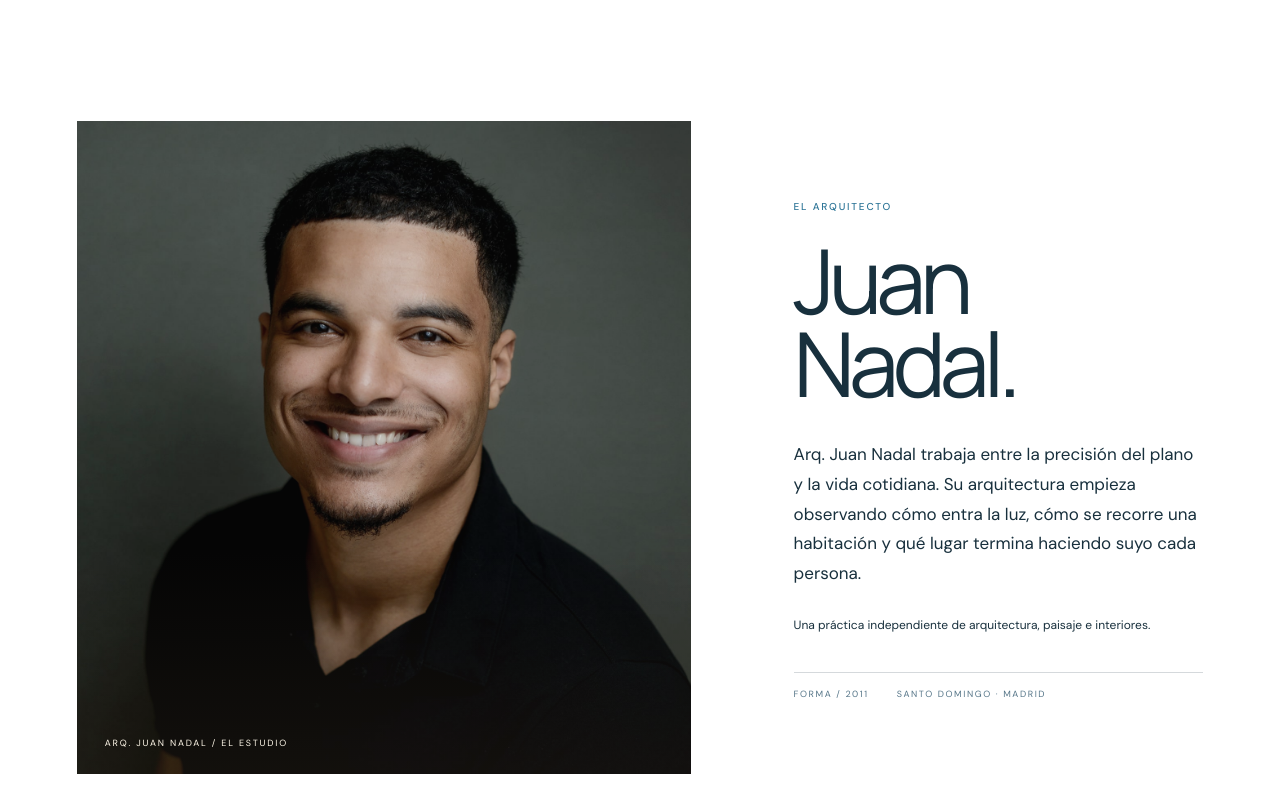
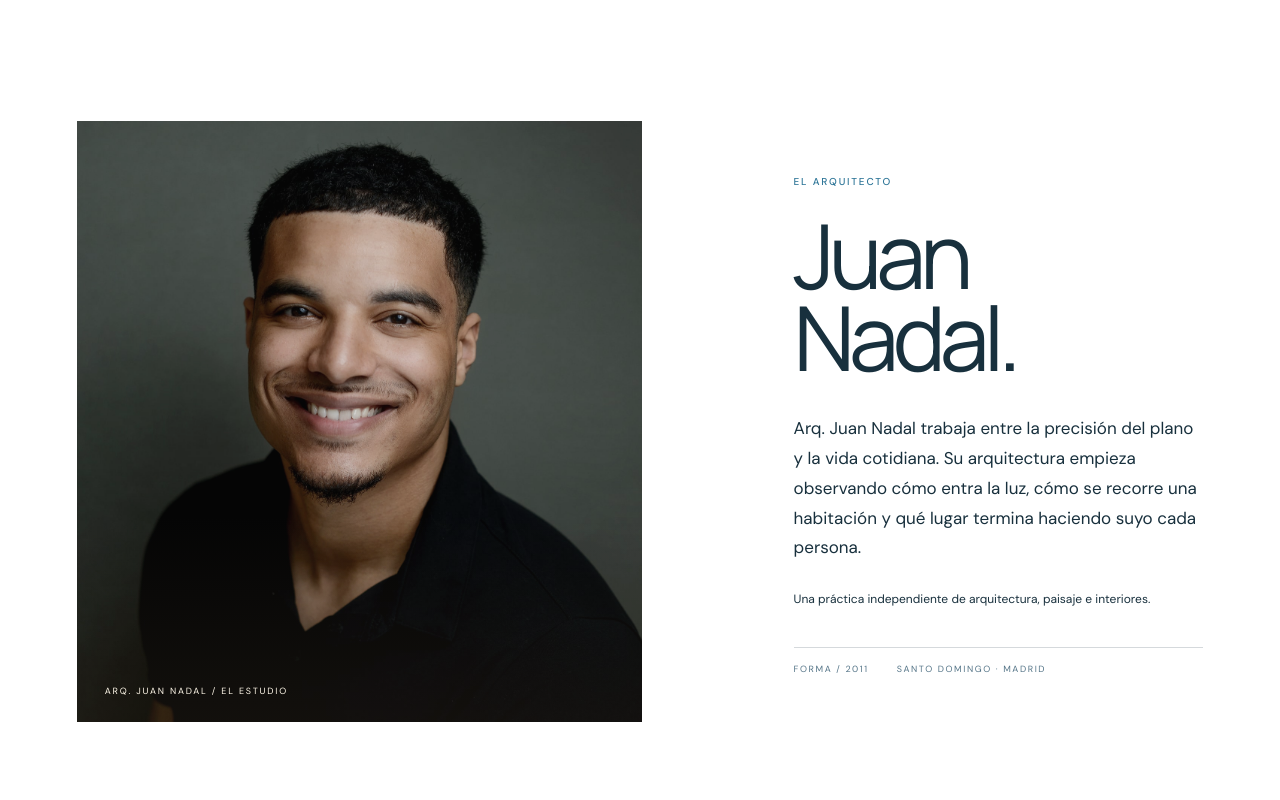
Before and after one commit to CristianJavierr/arquitecto, a React (Vite) app: page / in a window 1280 px wide. Shown: the part 3380-4180 px from the top of the page. Built offline with nearby package versions, Linux system fonts and the light colour scheme; no server answers.

Commit message:
Reduce architect portrait size

```diff
--- a/src/styles.css
+++ b/src/styles.css
@@ -189,3 +189,7 @@ html,body,#root{background:#fff;color:var(--ink)}
 @keyframes page-loader-line{0%{transform:translateX(-110%)}55%,100%{transform:translateX(250%)}}
 html.is-page-loading,html.is-page-loading body{overflow:hidden}
 @media(prefers-reduced-motion:reduce){.page-loader,.page-loader.is-done{transition:none}.page-loader-track i{animation:none;transform:translateX(0)}}
+
+/* Keep the architect portrait slightly lighter in the composition. */
+.architect-photo{width:92%;height:clamp(400px,47vw,635px)}
+@media(max-width:650px){.architect-photo{width:94%;height:350px}}
```
